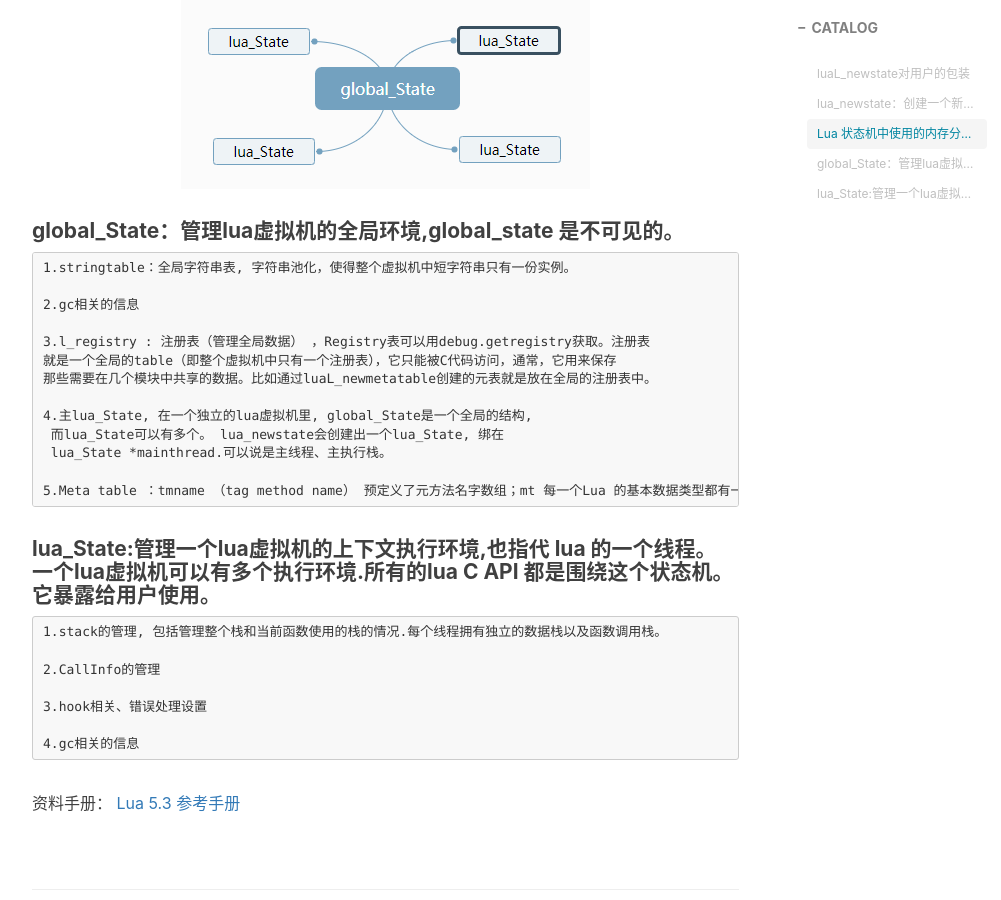
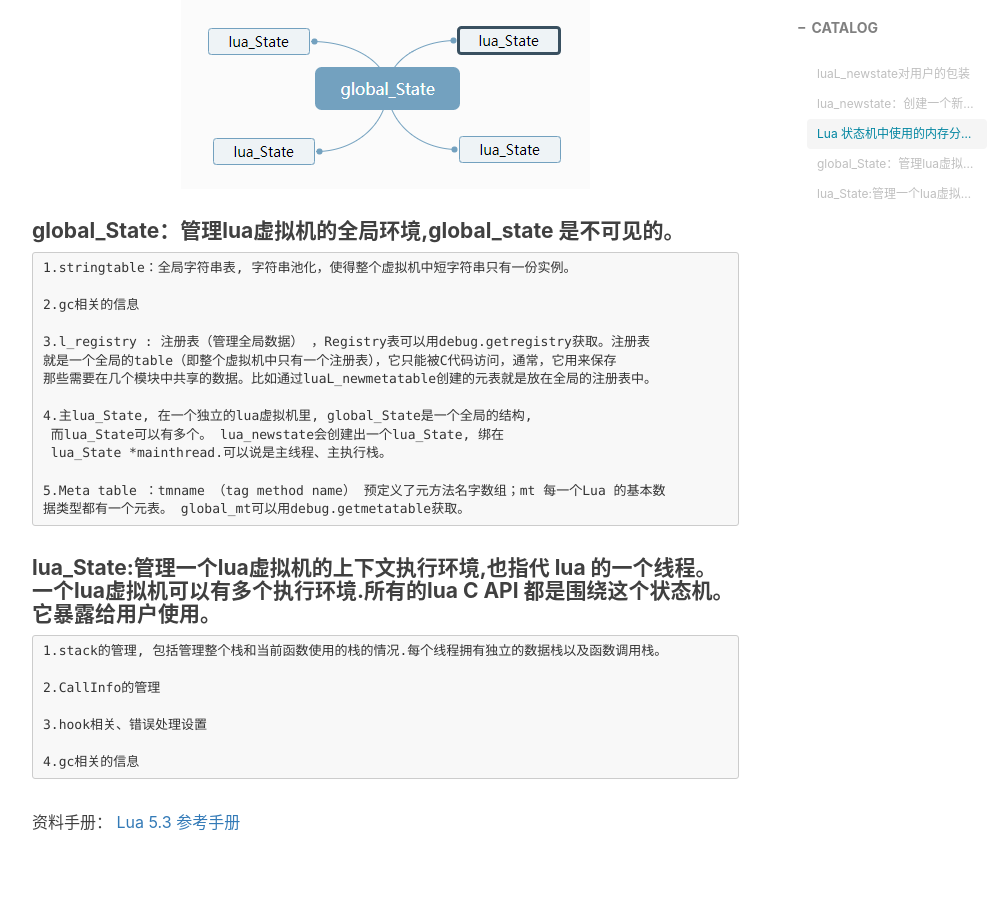
Before and after one commit to chenanbao/chenanbao.github.io, a Jekyll site: the page built from _posts/2018-07-27-Lua虚拟机创建分析.md, in a window 1280 px wide and 900 px high, scrolled down 2491 px. Shown: the whole window, without its empty margins (233-1234 px from the left). Built offline with Jekyll 4.4.1, drawn with Linux system fonts in a browser that asks for light colours; nearby versions of some CDN libraries; comment, search, counter and statistics services are not loaded.

Commit message:
change style

```diff
--- a/_posts/2018-07-27-Lua虚拟机创建分析.md
+++ b/_posts/2018-07-27-Lua虚拟机创建分析.md
@@ -119,7 +119,8 @@ lua_newstate第一块申请的内存将用来存储global_State（全局状态
      而lua_State可以有多个。 lua_newstate会创建出一个lua_State, 绑在
      lua_State *mainthread.可以说是主线程、主执行栈。
 
-    5.Meta table ：tmname （tag method name） 预定义了元方法名字数组；mt 每一个Lua 的基本数据类型都有一个元表。 global_mt可以用debug.getmetatable获取。
+    5.Meta table ：tmname （tag method name） 预定义了元方法名字数组；mt 每一个Lua 的基本数
+    据类型都有一个元表。 global_mt可以用debug.getmetatable获取。
 
 #### lua_State:管理一个lua虚拟机的上下文执行环境,也指代 lua 的一个线程。 一个lua虚拟机可以有多个执行环境.所有的lua C API 都是围绕这个状态机。它暴露给用户使用。
 
```
